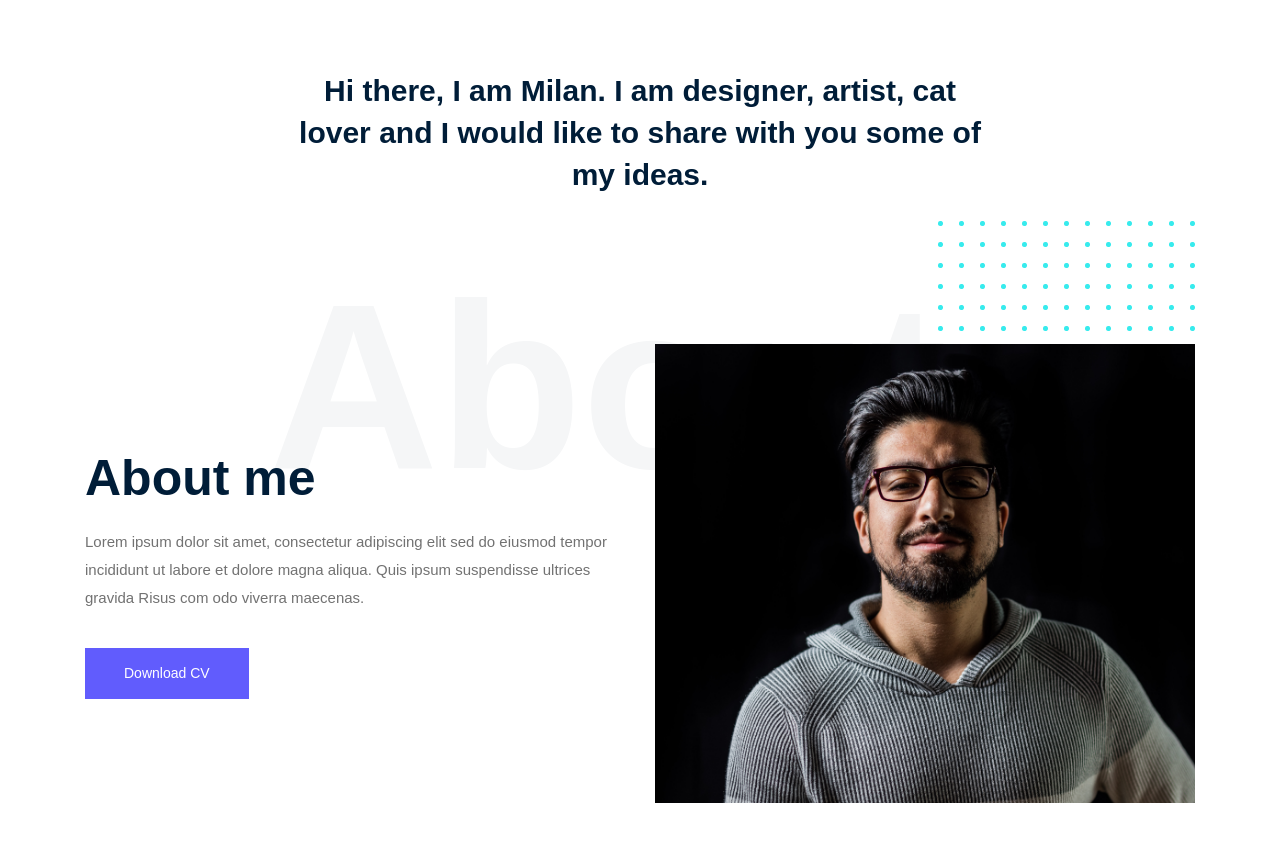
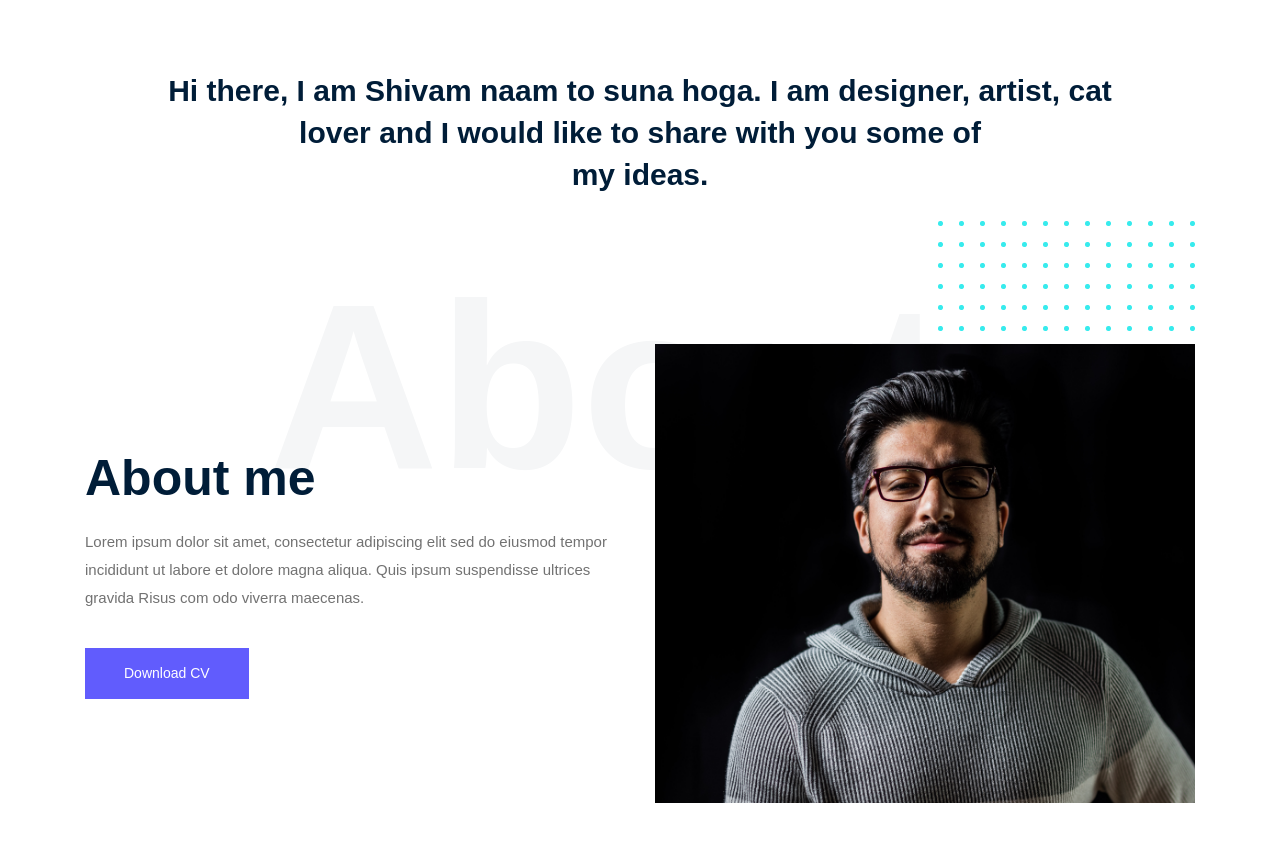
Before and after one commit to CrickSoldier/cricksoldier, a plain HTML site: page about.html in a window 1280 px wide. Shown: the part 1202-2044 px from the top of the page. Drawn offline with Linux system fonts and the light colour scheme; a web font is replaced by a local one.

Commit message:
Update about.html

```diff
--- a/about.html
+++ b/about.html
@@ -112,7 +112,7 @@
                             </div>
                         </div>
                         <div class="video_text text-center">
-                            <p>Hi there, I am Milan. I am designer, artist, cat  <br>
+                            <p>Hi there, I am Shivam naam to suna hoga. I am designer, artist, cat  <br>
                                 lover and I would like to share with you some of <br>
                                 my ideas.</p>
                         </div>
```
